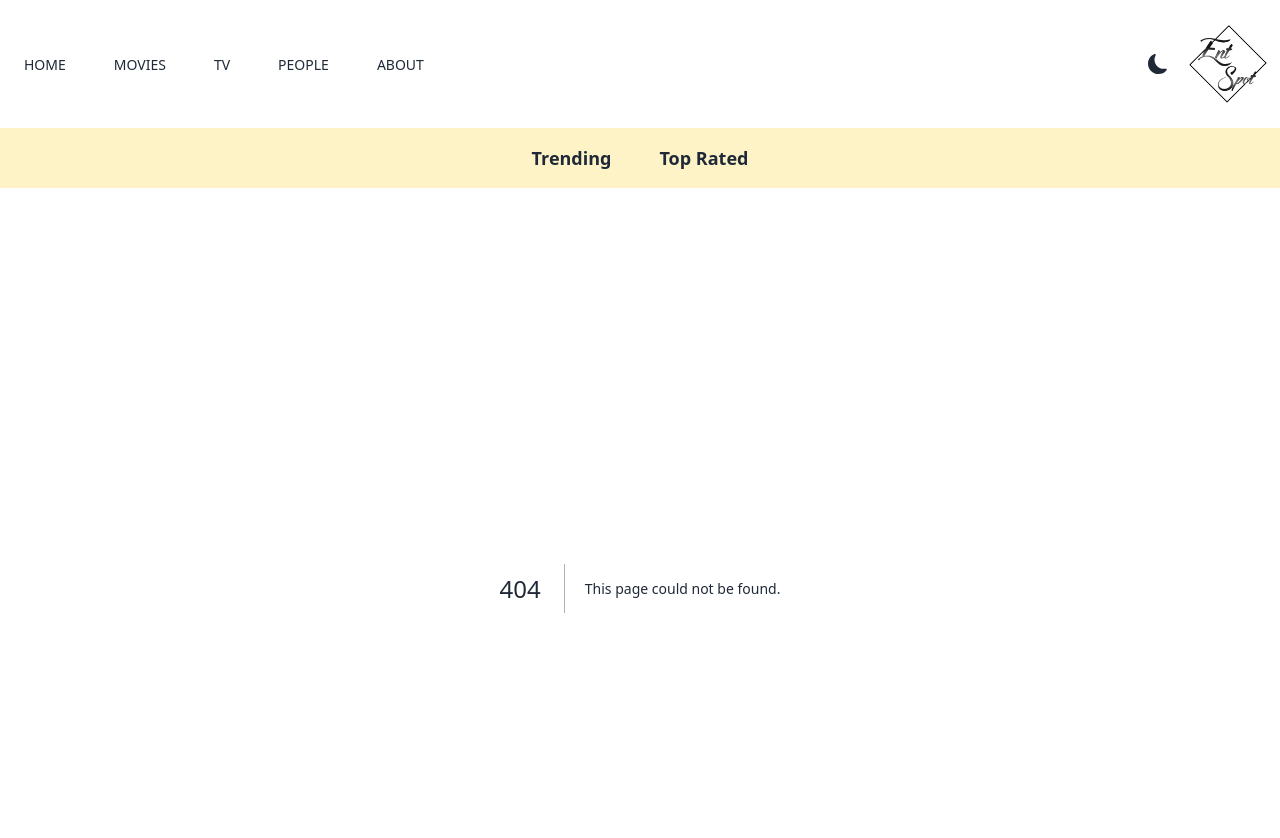
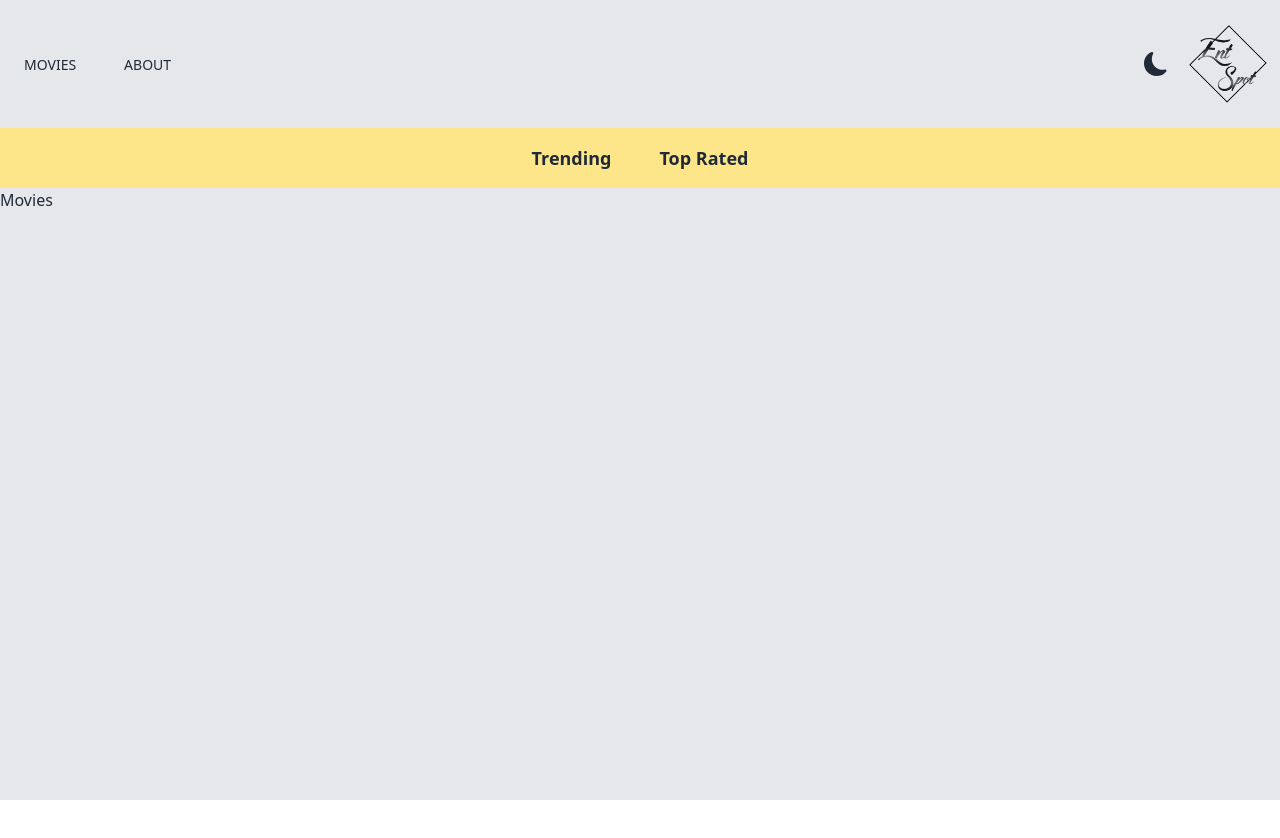
Before and after one commit to JacobHocker/screendb, a Next.js app: page /movies in a window 1280 px wide. Before the commit this address had no page. Shown: the top 838 px of the page. After the commit the page ends 800 px from the top, so only its background shows below. Built offline with nearby package versions, Linux system fonts and the light colour scheme.

Commit message:
playing around with styling and site layout

```diff
--- a/src/app/Providers.jsx
+++ b/src/app/Providers.jsx
@@ -5,7 +5,7 @@ import { ThemeProvider } from "next-themes";
 export default function Providers({children}) {
     return (
         <ThemeProvider enableSystem={true} attribute="class">
-            <div className="dark:bg-black dark:text-gray-200 text-gray-800 transition-colors duration-300 min-h-screen select-none">
+            <div className="dark:bg-black dark:text-gray-200 bg-gray-200 text-gray-800 transition-colors duration-300 min-h-screen select-none">
                 {children}
             </div>
 
--- a/src/app/layout.jsx
+++ b/src/app/layout.jsx
@@ -12,8 +12,9 @@ export default function RootLayout({ children }) {
           {/* Header*/}
           <Header/>
 
-          {/*NavBar */}
+          {/*SearchBox*/}
           <Navbar />
+
           {/*SearchBox*/}
 
 
--- /dev/null
+++ b/src/app/movies/page.jsx
@@ -0,0 +1,9 @@
+
+
+export default function Movies() {
+    return (
+        <div>
+            Movies
+        </div>
+    )
+}
--- a/src/app/page.jsx
+++ b/src/app/page.jsx
@@ -1,12 +1,22 @@
+
 
 import { Inter } from 'next/font/google'
 
 
 const inter = Inter({ subsets: ['latin'] })
 
-export default function Home() {
+export default async function Home() {
+
+  const res = await fetch(`${process.env.NEXT_PUBLIC_API_URL}movie/top_rated?api_key=${process.env.NEXT_PUBLIC_API_KEY}&language=en-US&page=1`, { next: { revalidate: 10000 } });
+
+  const data = await res.json();
+
+  const results = data.results;
+
+  console.log(results)
   return (
-    <div>
+    <div className='flex justify-center'>
+
       <h1>Home</h1>
     </div>
 
--- a/src/components/DarkModeSwitch.jsx
+++ b/src/components/DarkModeSwitch.jsx
@@ -9,7 +9,7 @@ export default function DarkModeSwitch() {
 
     const { systemTheme, theme, setTheme} = useTheme();
 
-    // SETTING DARK MODE SWITCH HANDLING
+    //SETTING DARK MODE SWITCH HANDLING
     useEffect(() => {
         setMounted(true);
     }, [])
@@ -21,11 +21,11 @@ export default function DarkModeSwitch() {
             {
                 mounted && currentTheme === "dark" ?
                 (
-                    <MdLightMode className="text-xl cursor-pointer hover:text-amber-500"onClick={() => setTheme("light")}/>
+                    <MdLightMode className="text-2xl cursor-pointer hover:text-amber-500"onClick={() => setTheme("light")}/>
                 )
                 :
                 (
-                    <BsFillMoonFill className="text-xl cursor-pointer hover:text-amber-500"onClick={() => setTheme("dark")}/>
+                    <BsFillMoonFill className="text-2xl cursor-pointer hover:text-amber-500"onClick={() => setTheme("dark")}/>
                 )
             }
 
--- a/src/components/Header.jsx
+++ b/src/components/Header.jsx
@@ -1,7 +1,7 @@
 "use client";
 import { useTheme } from 'next-themes';
 import MenuItem from './MenuItem';
-import { AiFillHome, AiFillInfoCircle } from 'react-icons/ai';
+import { AiFillInfoCircle } from 'react-icons/ai';
 import { MdLocalMovies } from 'react-icons/md';
 import { BsFillFilePersonFill } from 'react-icons/bs'
 import { CgScreen } from 'react-icons/cg';
@@ -17,10 +17,6 @@ export default function Header() {
 
     const { systemTheme, theme} = useTheme();
 
-
-
-
-
     // SETTING DARK MODE SWITCH FOR APP LOGO
     useEffect(() => {
         setMounted(true);
@@ -31,10 +27,9 @@ export default function Header() {
         <div className='flex justify-between mx-2 max-w-6x1 sm:mx-auto items-center py-6'>
 
                 <div className='flex '>
-                    <MenuItem title="HOME" address="/" Icon={AiFillHome} />
                     <MenuItem title="MOVIES" address="/movies" Icon={MdLocalMovies} />
-                    <MenuItem title="TV" address="/tv" Icon={CgScreen} />
-                    <MenuItem title="PEOPLE" address="/people" Icon={BsFillFilePersonFill} />
+                    {/* <MenuItem title="TV" address="/tv" Icon={CgScreen} />
+                    <MenuItem title="PEOPLE" address="/people" Icon={BsFillFilePersonFill} /> */}
                     <MenuItem title="ABOUT" address="/about" Icon={AiFillInfoCircle} />
                 </div>
 
--- a/src/components/MenuItem.jsx
+++ b/src/components/MenuItem.jsx
@@ -5,7 +5,7 @@ export default function MenuItem({ title, address, Icon}) {
     return (
         <div>
             <Link href={address} className="mx-4 lg:mx-6 hover:text-amber-600">
-                <Icon className="text-2x1 sm:hidden mx-4" />
+                <Icon className="text-2xl sm:hidden mx-4" />
                 <p className="hidden sm:inline my-2 text-sm">{title}</p>
             </Link>
         </div>
--- a/src/components/Navbar.jsx
+++ b/src/components/Navbar.jsx
@@ -2,7 +2,7 @@ import NavbarItem from "./NavbarItem";
 
 export default function Navbar() {
     return (
-        <div className="flex justify-center dark:bg-gray-600 bg-amber-100 lg:text-lg p-4">
+        <div className="flex justify-center dark:bg-gray-600 bg-amber-200 lg:text-lg p-4">
             <NavbarItem title="Trending" param="fetchTrending" />
             <NavbarItem title="Top Rated" param="fetchTopRated" />
         </div>
```
